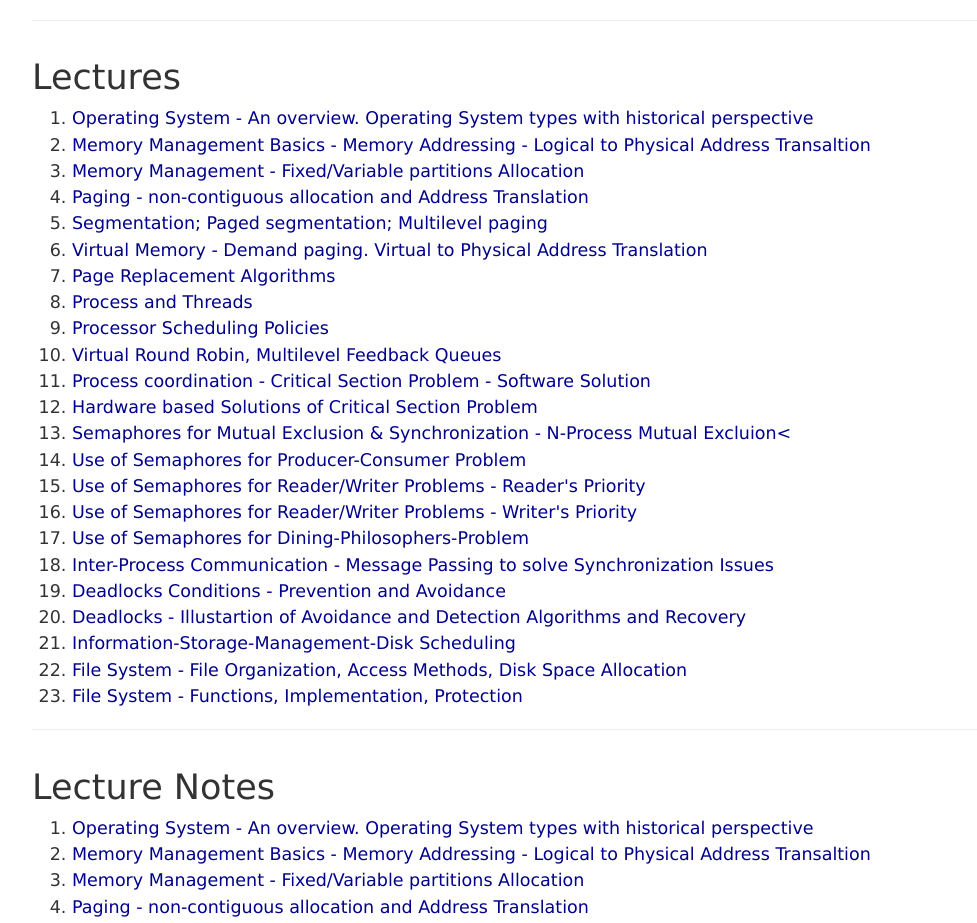
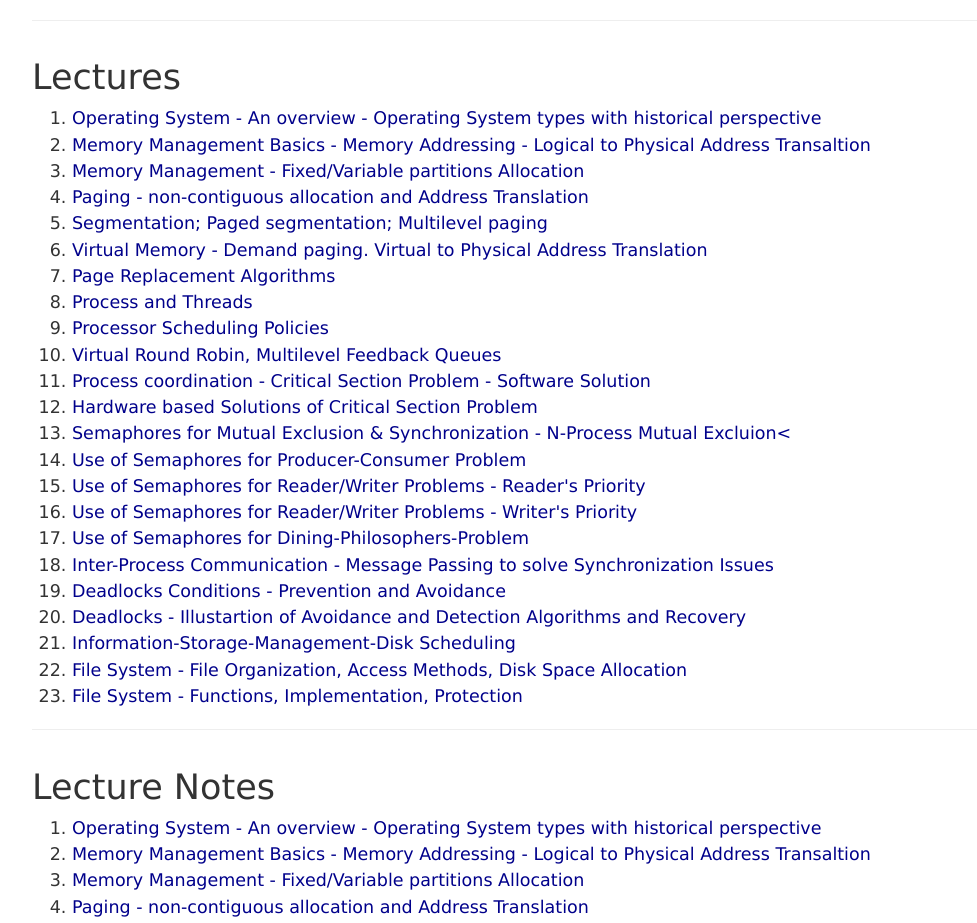
Before and after one commit to CS-Concepts-hub/Operating-Systems-Concepts, a Jekyll site: the page built from index.html, in a window 1280 px wide and 1400 px high, scrolled down 662 px. Shown: the part 152-1075 px from the top of the window, without its empty margins (96-1073 px from the left). Built offline with Jekyll 4.4.1, drawn with Linux system fonts in a browser that asks for light colours.

```diff
--- a/_data/all.yaml
+++ b/_data/all.yaml
@@ -26,7 +26,7 @@ sno: [
 ]
 
 lectures:
-  - topic: Operating System - An overview. Operating System types with historical perspective
+  - topic: Operating System - An overview - Operating System types with historical perspective
     video: https://www.youtube.com/watch?v=v0KIc74TrlQ
     notes: OS-Overview.pdf
     exercises:
```
